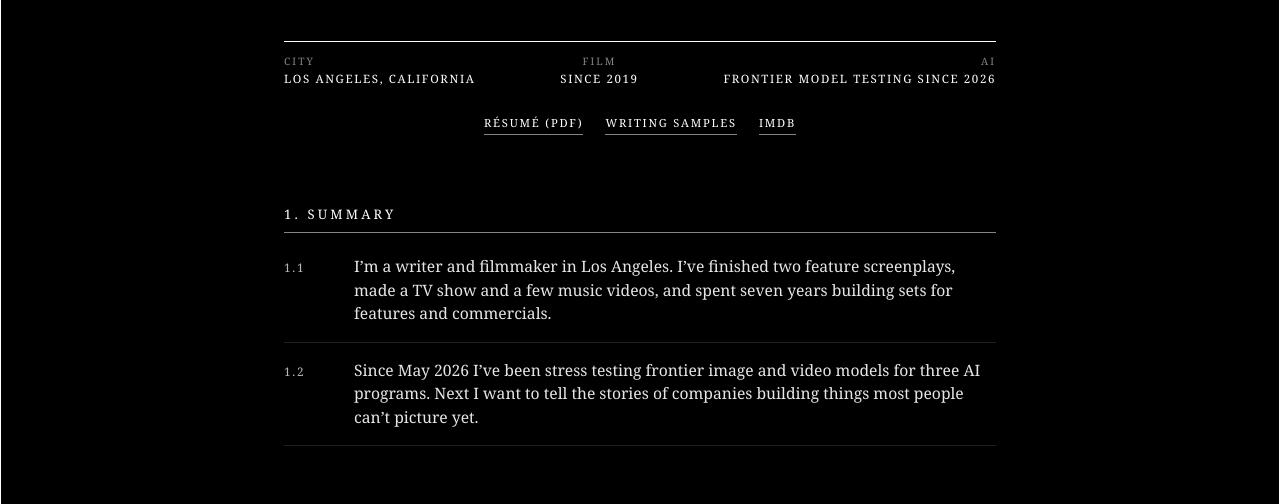
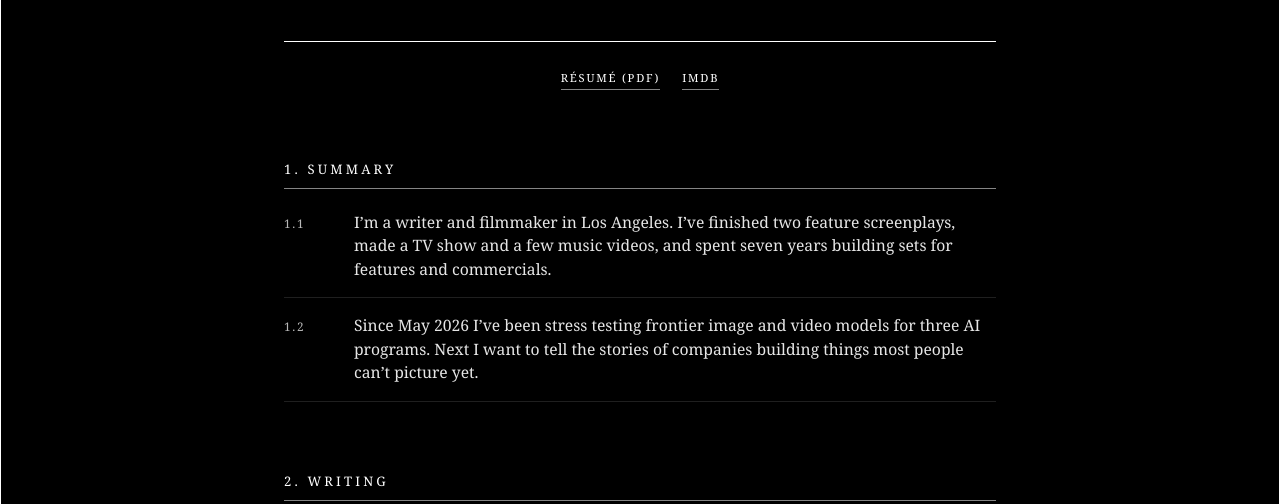
Before and after one commit to ngriffo/Nicholasgriffo.com, a plain HTML site: page portfolio.html in a window 1280 px wide. Shown: the part 217-721 px from the top of the page. Drawn offline with Linux system fonts and the light colour scheme; a web font is replaced by a local one.

Commit message:
Portfolio: cut the City/Film/AI strip and the Writing samples button
Co-Authored-By: Claude Opus 5.5 <noreply@anthropic.com>

```diff
--- a/portfolio.html
+++ b/portfolio.html
@@ -189,16 +189,10 @@
 
   <div class="meta">
     <div class="bar"></div>
-    <dl>
-      <div><dt>City</dt><dd>Los Angeles, California</dd></div>
-      <div><dt>Film</dt><dd>Since 2019</dd></div>
-      <div><dt>AI</dt><dd>Frontier model testing since 2026</dd></div>
-    </dl>
   </div>
 
   <div class="actions">
     <a class="btn" href="/Nicholas_Griffo_Resume.pdf" target="_blank" rel="noopener">Résumé (PDF)</a>
-    <a class="btn" href="#writing">Writing samples</a>
     <a class="btn" href="https://www.imdb.com/name/nm11881226/" target="_blank" rel="noopener">IMDb</a>
   </div>
 
```
